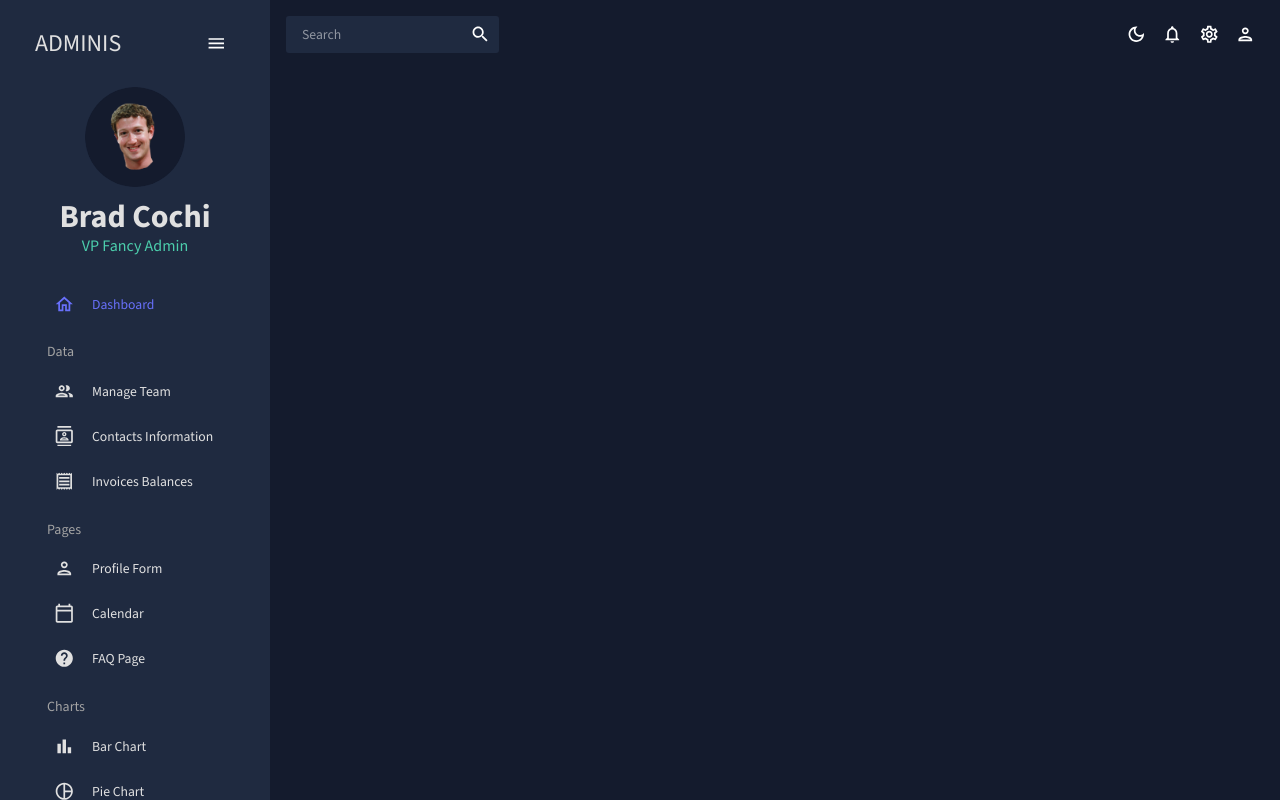
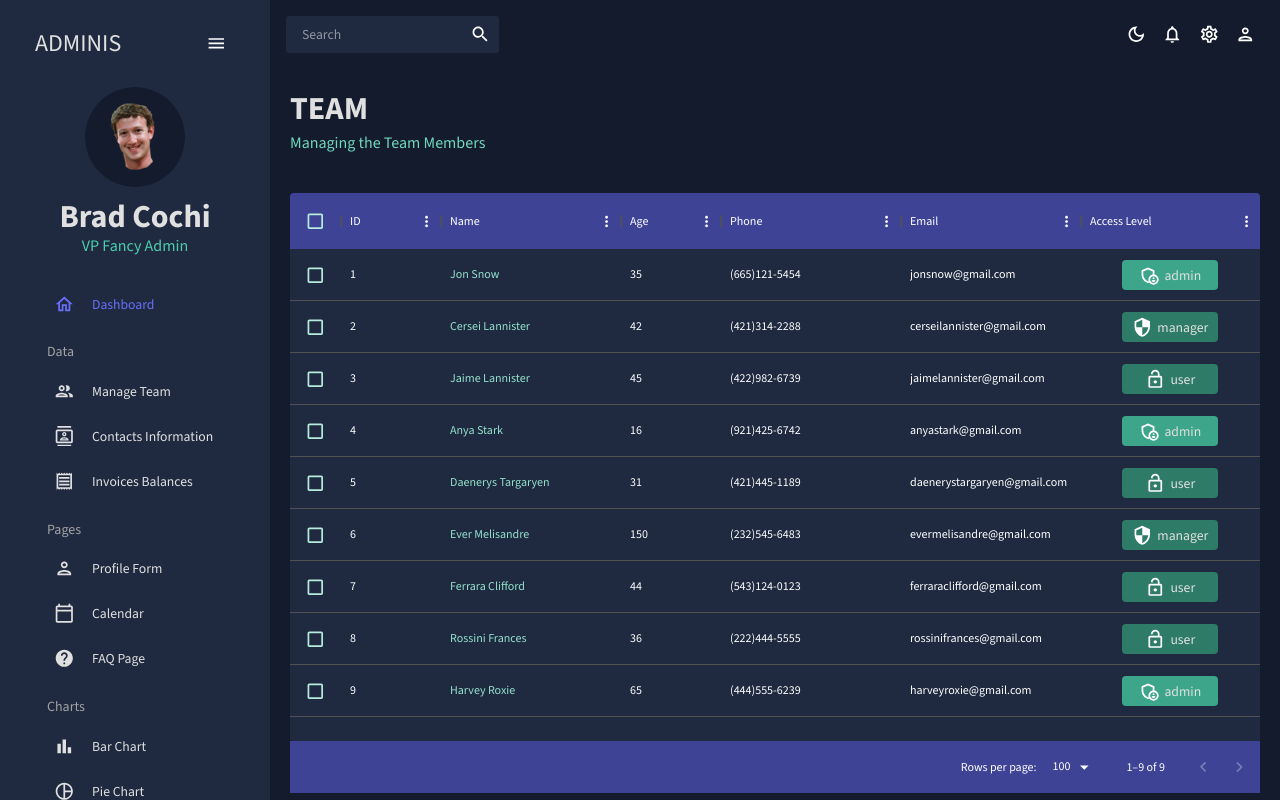
Before and after one commit to bradcochi/react-admin, a React (Create React App) app: page /team in a window 1280 px wide. Built offline with nearby package versions, Linux system fonts and the light colour scheme.

Commit message:
finished Manage Team page with DataGrid

```diff
--- a/src/scenes/team/index.jsx
+++ b/src/scenes/team/index.jsx
@@ -7,6 +7,102 @@
 import SecurityOutlinedIcon from "@mui/icons-material/SecurityOutlined";
 import Header from "../../components/header";
 
-const Team = () => {};
+const Team = () => {
+  const theme = useTheme();
+  const colors = tokens(theme.palette.mode);
+
+  const columns = [
+    { field: "id", headerName: "ID" },
+    {
+      field: "name",
+      headerName: "Name",
+      flex: 1,
+      cellClassName: "name-column--cell",
+    },
+    {
+      field: "age",
+      headerName: "Age",
+      type: "number",
+      headerAlign: "left",
+      align: "left",
+    },
+    {
+      field: "phone",
+      headerName: "Phone",
+      flex: 1,
+    },
+    {
+      field: "email",
+      headerName: "Email",
+      flex: 1,
+    },
+    {
+      field: "access",
+      headerName: "Access Level",
+      flex: 1,
+      renderCell: ({ row: { access } }) => {
+        return (
+          <Box
+            width="60%"
+            m="0 auto"
+            p="5px"
+            display="flex"
+            justifyContent="center"
+            backgroundColor={
+              access === "admin"
+                ? colors.greenAccent[600]
+                : colors.greenAccent[700]
+            }
+            borderRadius="4px"
+          >
+            {access === "admin" && <AdminPanelSettingsOutlinedIcon />}
+            {access === "manager" && <SecurityOutlinedIcon />}
+            {access === "user" && <LockOpenOutlinedIcon />}
+            <Typography color={colors.grey[100]} sx={{ ml: "5px" }}>
+              {access}
+            </Typography>
+          </Box>
+        );
+      },
+    },
+  ];
+
+  return (
+    <Box m="20px">
+      <Header title="TEAM" subtitle="Managing the Team Members" />
+      <Box
+        m="40px 0 0 0"
+        height="75vh"
+        sx={{
+          "& .MuiDataGrid-root": {
+            border: "none",
+          },
+          "& .MuiDataGrid-cell": {
+            boderBottom: "none",
+          },
+          "& .name-column--cell": {
+            color: colors.greenAccent[300],
+          },
+          "& .MuiDataGrid-columnHeaders": {
+            backgroundColor: colors.blueAccent[700],
+            borderBottom: "none",
+          },
+          "& .MuiDataGrid-virtualScroller": {
+            backgroundColor: colors.primary[400],
+          },
+          "& .MuiDataGrid-footerContainer": {
+            borderTop: "none",
+            backgroundColor: colors.blueAccent[700],
+          },
+          "& .MuiCheckbox-root": {
+            color: `${colors.greenAccent[200]} !important`,
+          },
+        }}
+      >
+        <DataGrid checkboxSelection rows={mockDataTeam} columns={columns} />
+      </Box>
+    </Box>
+  );
+};
 
 export default Team;
```
